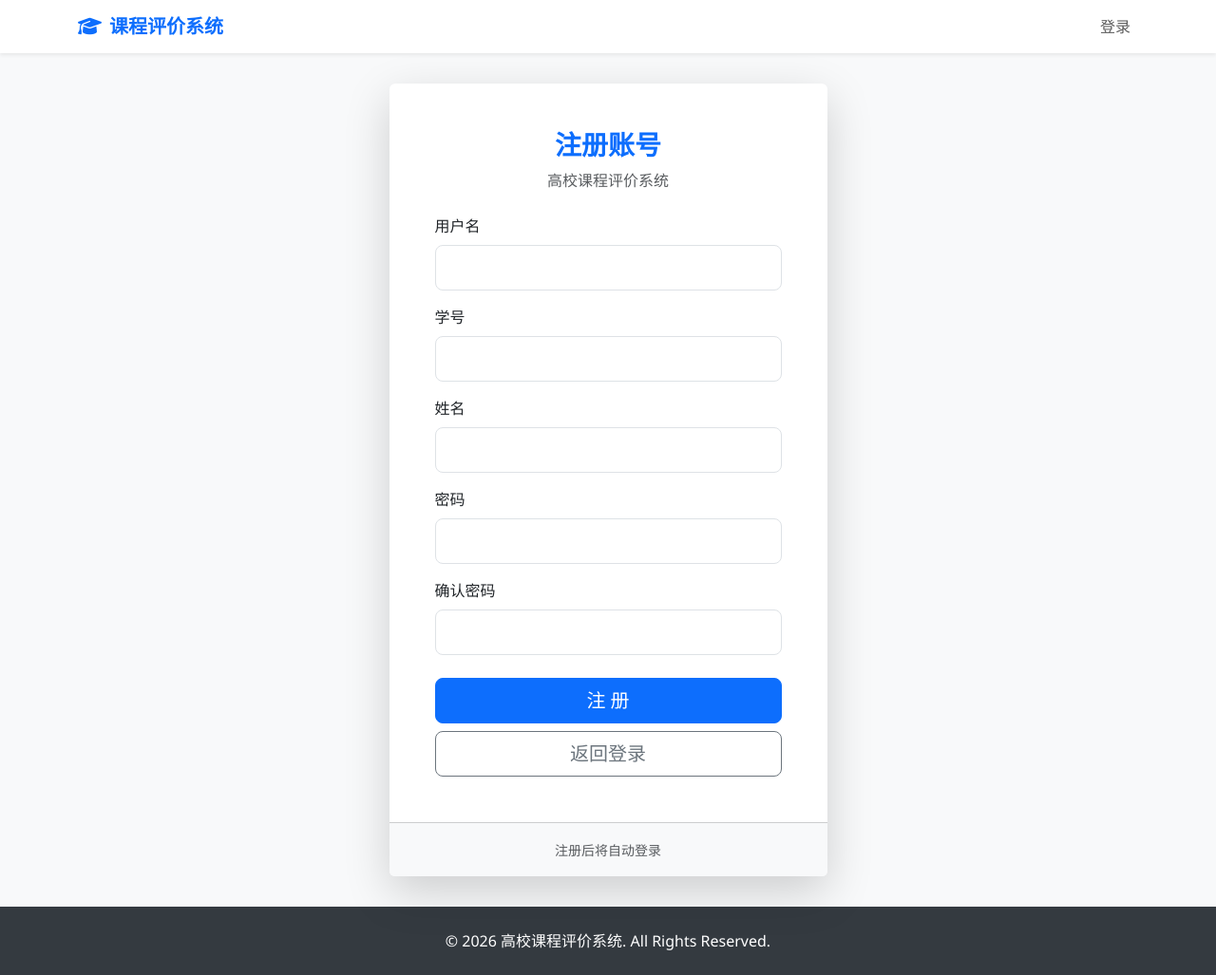
After one commit to Laplanddd1/course_evaluation, a Django app: page /register/ in a window 1280 px wide. The commit adds this page. Shown: the whole page at 95% size. Run offline with Django 4.2, Linux system fonts and the light colour scheme; data comes from the database, SQL or seed files in the repository.

Commit message:
Add user registration with admin toggle

```diff
--- a/requirements.txt
+++ b/requirements.txt
@@ -1,2 +1,3 @@
 django==4.2.*
 pymysql==1.1.*
+cryptography==42.*
--- a/templates/registration/login.html
+++ b/templates/registration/login.html
@@ -32,6 +32,9 @@
                         <button type="submit" class="btn btn-primary btn-lg">登 录</button>
                     </div>
                 </form>
+                <div class="text-center mt-3">
+                    <a href="{% url 'register' %}" class="text-decoration-none">没有账号？立即注册</a>
+                </div>
             </div>
             <div class="card-footer text-center py-3 bg-light">
                 <small class="text-muted">请使用教务系统账号登录</small>
--- /dev/null
+++ b/templates/registration/register.html
@@ -0,0 +1,70 @@
+{% extends 'base.html' %}
+
+{% block title %}注册 - 课程评价系统{% endblock %}
+
+{% block content %}
+<div class="row justify-content-center align-items-center" style="min-height: 80vh;">
+    <div class="col-md-7 col-lg-5">
+        <div class="card shadow-lg">
+            <div class="card-body p-5">
+                <div class="text-center mb-4">
+                    <h2 class="h3 fw-bold text-primary">注册账号</h2>
+                    <p class="text-muted">高校课程评价系统</p>
+                </div>
+
+                <form method="post" novalidate>
+                    {% csrf_token %}
+
+                    <div class="mb-3">
+                        <label class="form-label" for="id_username">用户名</label>
+                        <input type="text" name="username" id="id_username" class="form-control form-control-lg" value="{{ form.username.value|default:'' }}" required>
+                        {% if form.username.errors %}
+                            <div class="text-danger small mt-1">{{ form.username.errors.0 }}</div>
+                        {% endif %}
+                    </div>
+
+                    <div class="mb-3">
+                        <label class="form-label" for="id_student_id">学号</label>
+                        <input type="text" name="student_id" id="id_student_id" class="form-control form-control-lg" value="{{ form.student_id.value|default:'' }}" required>
+                        {% if form.student_id.errors %}
+                            <div class="text-danger small mt-1">{{ form.student_id.errors.0 }}</div>
+                        {% endif %}
+                    </div>
+
+                    <div class="mb-3">
+                        <label class="form-label" for="id_name">姓名</label>
+                        <input type="text" name="name" id="id_name" class="form-control form-control-lg" value="{{ form.name.value|default:'' }}" required>
+                        {% if form.name.errors %}
+                            <div class="text-danger small mt-1">{{ form.name.errors.0 }}</div>
+                        {% endif %}
+                    </div>
+
+                    <div class="mb-3">
+                        <label class="form-label" for="id_password1">密码</label>
+                        <input type="password" name="password1" id="id_password1" class="form-control form-control-lg" required>
+                        {% if form.password1.errors %}
+                            <div class="text-danger small mt-1">{{ form.password1.errors.0 }}</div>
+                        {% endif %}
+                    </div>
+
+                    <div class="mb-4">
+                        <label class="form-label" for="id_password2">确认密码</label>
+                        <input type="password" name="password2" id="id_password2" class="form-control form-control-lg" required>
+                        {% if form.password2.errors %}
+                            <div class="text-danger small mt-1">{{ form.password2.errors.0 }}</div>
+                        {% endif %}
+                    </div>
+
+                    <div class="d-grid gap-2">
+                        <button type="submit" class="btn btn-primary btn-lg">注 册</button>
+                        <a href="{% url 'login' %}" class="btn btn-outline-secondary btn-lg">返回登录</a>
+                    </div>
+                </form>
+            </div>
+            <div class="card-footer text-center py-3 bg-light">
+                <small class="text-muted">注册后将自动登录</small>
+            </div>
+        </div>
+    </div>
+</div>
+{% endblock %}
--- a/users/admin.py
+++ b/users/admin.py
@@ -1,6 +1,6 @@
 from django.contrib import admin
 from django.contrib.auth.admin import UserAdmin
-from .models import User, Student, Teacher, Admin
+from .models import User, Student, Teacher, Admin, SiteSetting
 
 class CustomUserAdmin(UserAdmin):
     fieldsets = UserAdmin.fieldsets + (
@@ -15,3 +15,4 @@ admin.site.register(User, CustomUserAdmin)
 admin.site.register(Student)
 admin.site.register(Teacher)
 admin.site.register(Admin)
+admin.site.register(SiteSetting)
--- a/users/models.py
+++ b/users/models.py
@@ -64,3 +64,20 @@ class Admin(models.Model):
 
     def __str__(self):
         return f'管理员 {self.user.username}'
+
+
+class SiteSetting(models.Model):
+    registration_enabled = models.BooleanField(default=True, verbose_name='允许注册')
+
+    class Meta:
+        db_table = 'site_setting'
+        verbose_name = '站点设置'
+        verbose_name_plural = '站点设置'
+
+    @classmethod
+    def get_solo(cls):
+        obj, _ = cls.objects.get_or_create(pk=1)
+        return obj
+
+    def __str__(self):
+        return '站点设置'
--- a/users/urls.py
+++ b/users/urls.py
@@ -4,4 +4,5 @@ from . import views
 urlpatterns = [
     path('dashboard/', views.dashboard, name='dashboard'),
     path('profile/', views.profile_settings, name='profile_settings'),
+    path('register/', views.register, name='register'),
 ]
--- a/users/views.py
+++ b/users/views.py
@@ -1,8 +1,39 @@
+from django import forms
+from django.contrib.auth import login
 from django.shortcuts import render, redirect
 from django.contrib.auth.decorators import login_required
 from django.contrib.auth.forms import PasswordChangeForm
 from django.contrib.auth import update_session_auth_hash
 from django.contrib import messages
+from .models import SiteSetting, User, Student
+
+
+class RegisterForm(forms.Form):
+    username = forms.CharField(label='用户名', max_length=150)
+    student_id = forms.CharField(label='学号', max_length=20)
+    name = forms.CharField(label='姓名', max_length=50)
+    password1 = forms.CharField(label='密码', widget=forms.PasswordInput)
+    password2 = forms.CharField(label='确认密码', widget=forms.PasswordInput)
+
+    def clean_username(self):
+        username = self.cleaned_data['username'].strip()
+        if User.objects.filter(username=username).exists():
+            raise forms.ValidationError('用户名已存在')
+        return username
+
+    def clean_student_id(self):
+        student_id = self.cleaned_data['student_id'].strip()
+        if Student.objects.filter(student_id=student_id).exists():
+            raise forms.ValidationError('学号已存在')
+        return student_id
+
+    def clean(self):
+        cleaned_data = super().clean()
+        password1 = cleaned_data.get('password1')
+        password2 = cleaned_data.get('password2')
+        if password1 and password2 and password1 != password2:
+            self.add_error('password2', '两次输入的密码不一致')
+        return cleaned_data
 
 @login_required
 def dashboard(request):
@@ -42,3 +73,31 @@ def profile_settings(request):
     else:
         form = PasswordChangeForm(request.user)
     return render(request, 'profile_settings.html', {'form': form})
+
+
+def register(request):
+    if not SiteSetting.get_solo().registration_enabled:
+        messages.error(request, '管理员已关闭注册')
+        return redirect('login')
+
+    if request.method == 'POST':
+        form = RegisterForm(request.POST)
+        if form.is_valid():
+            user = User.objects.create_user(
+                username=form.cleaned_data['username'],
+                password=form.cleaned_data['password1'],
+                user_type='student',
+            )
+            Student.objects.create(
+                user=user,
+                student_id=form.cleaned_data['student_id'],
+                name=form.cleaned_data['name'],
+            )
+            login(request, user)
+            messages.success(request, '注册成功，已自动登录')
+            return redirect('dashboard')
+        messages.error(request, '请修正下面的错误')
+    else:
+        form = RegisterForm()
+
+    return render(request, 'registration/register.html', {'form': form})
```
Also changed, not shown: course_evaluation/settings.py (+6 -4 lines), README.md, users/migrations/0002_sitesetting.py (added).
